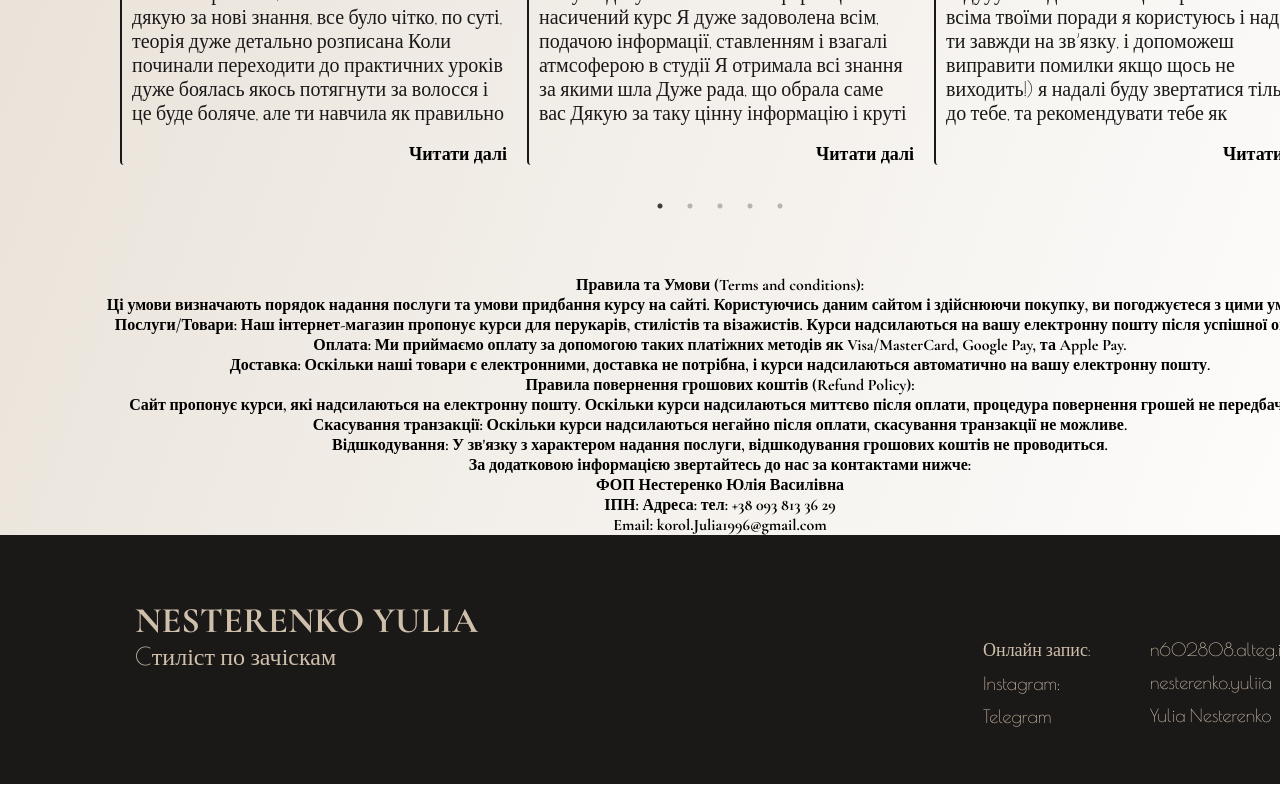
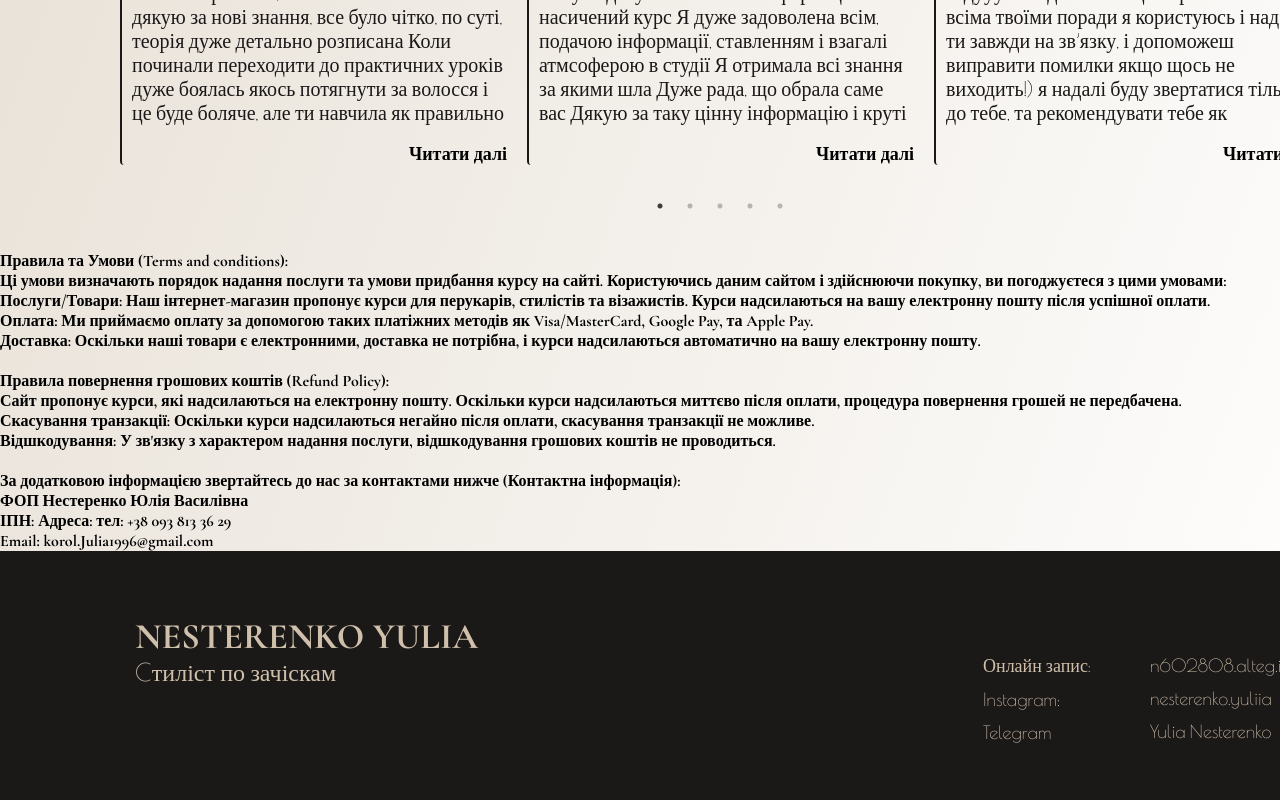
Before and after one commit to NesterenkoYulia/hair-studio, a React (Create React App) app: page / in a window 1280 px wide. Shown: the part 9260-10060 px from the top of the page. Built offline with nearby package versions, Linux system fonts and the light colour scheme.

Commit message:
fix terms

```diff
--- a/src/components/Mainblock.js
+++ b/src/components/Mainblock.js
@@ -412,7 +412,7 @@ const Mainblock = () => {
           <ImageAndTextSlider slides={slides} />
         </div>
         <div>
-        <p className={[styles.lesson_subtitle]}>
+        <p style={{ textAlign: "left"}}>
           <strong>Правила та Умови (Terms and conditions):</strong>
           <br/>
           Ці умови визначають порядок надання послуги та умови придбання курсу на сайті. Користуючись даним сайтом і здійснюючи покупку, ви погоджуєтеся з цими умовами:
@@ -422,7 +422,7 @@ const Mainblock = () => {
           Оплата: Ми приймаємо оплату за допомогою таких платіжних методів як Visa/MasterCard, Google Pay, та Apple Pay.
           <br/>
           Доставка: Оскільки наші товари є електронними, доставка не потрібна, і курси надсилаються автоматично на вашу електронну пошту.
-          <br/>
+          <br/><br/>
           <strong>Правила повернення грошових коштів (Refund Policy):</strong>
           <br/>
           Сайт пропонує курси, які надсилаються на електронну пошту. Оскільки курси надсилаються миттєво після оплати, процедура повернення грошей не передбачена.
@@ -430,8 +430,8 @@ const Mainblock = () => {
           Скасування транзакції: Оскільки курси надсилаються негайно після оплати, скасування транзакції не можливе.
           <br/>
           Відшкодування: У зв'язку з характером надання послуги, відшкодування грошових коштів не проводиться.
-          <br/>
-          <strong>За додатковою інформацією звертайтесь до нас за контактами нижче:</strong><br/>
+          <br/><br/>
+          <strong>За додатковою інформацією звертайтесь до нас за контактами нижче (Контактна інформація):</strong><br/>
           ФОП Нестеренко Юлія Василівна<br/>
           ІПН:
           Адреса:
```
